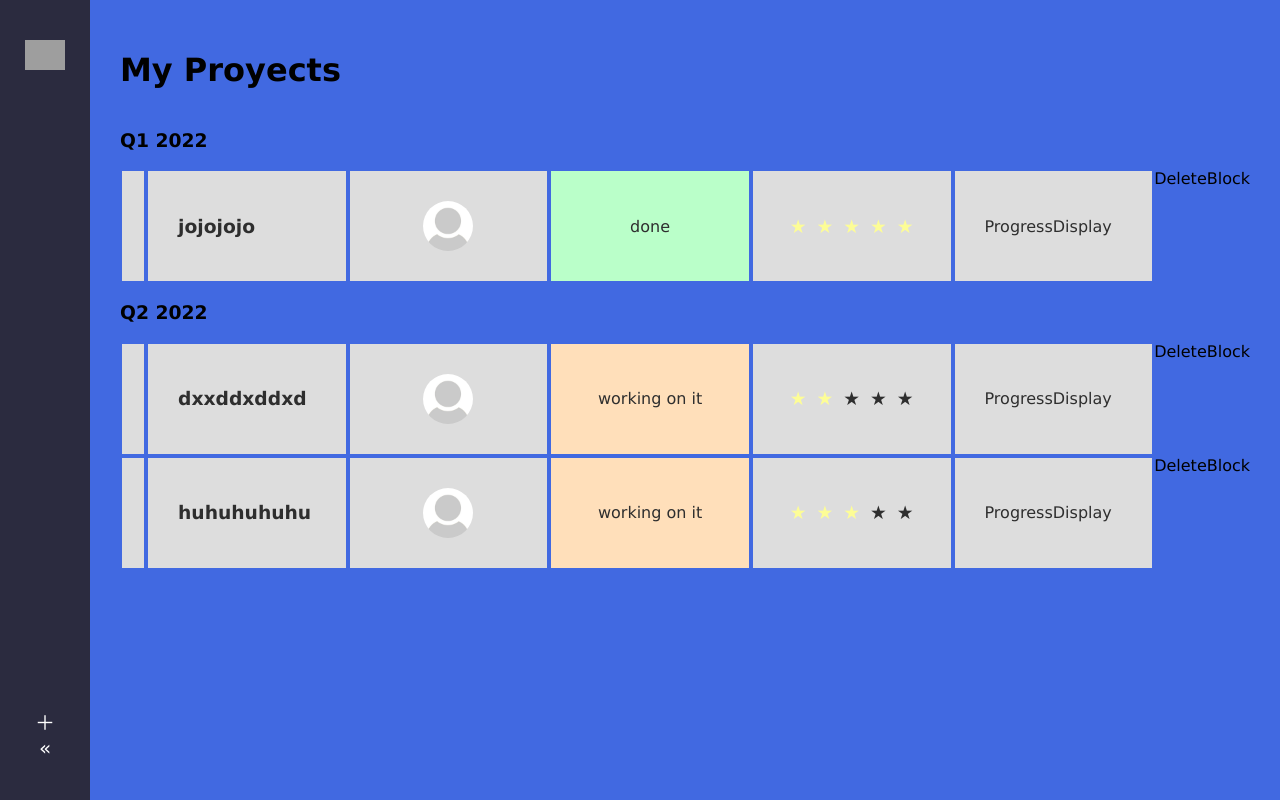
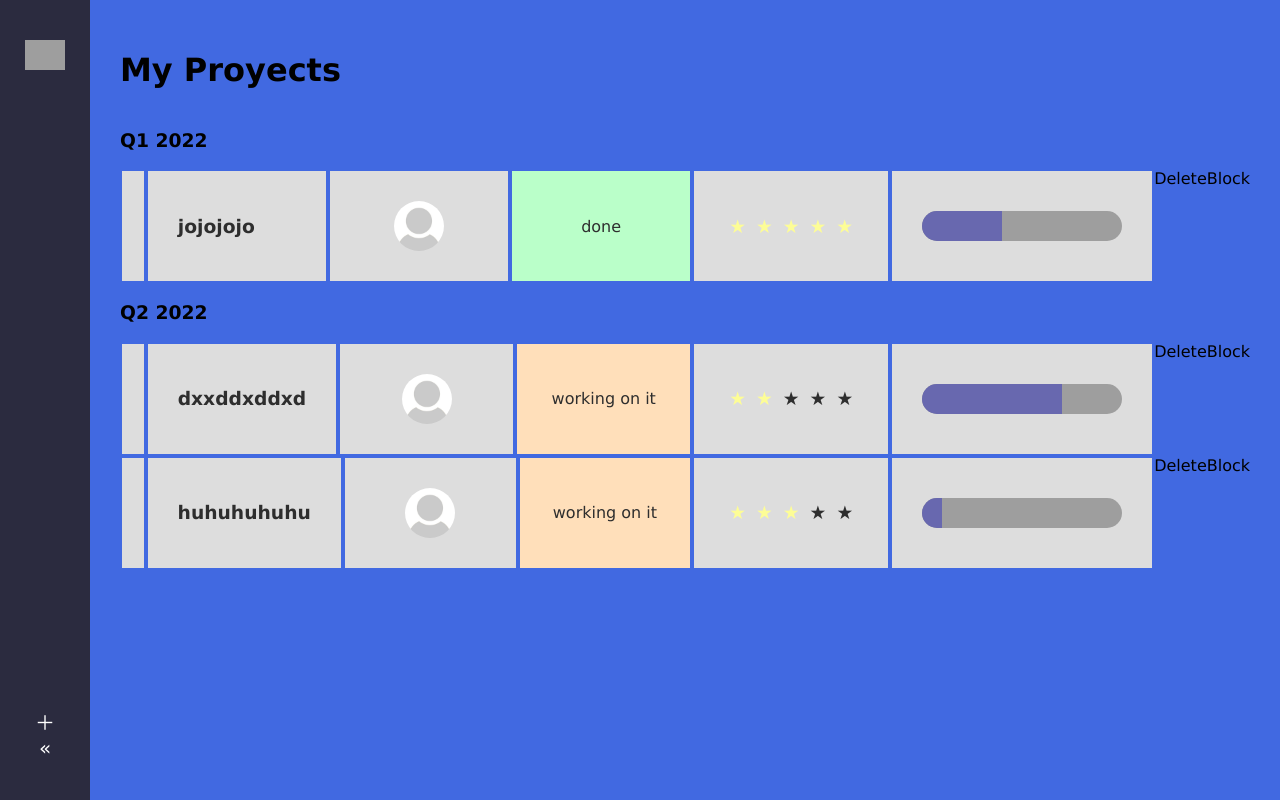
Before and after one commit to CaroMokka/Monday-Clone, a React (Create React App) app: page / in a window 1280 px wide. Built offline with nearby package versions, Linux system fonts and the light colour scheme; grey boxes are pictures that could not be loaded.

Commit message:
addProgressDisplay

```diff
--- a/src/components/ProgressDisplay.js
+++ b/src/components/ProgressDisplay.js
@@ -1,9 +1,13 @@
 import React from 'react'
 
-const ProgressDisplay = () => {
+const ProgressDisplay = ( { progress } ) => {
     return (
-        <div>
-            ProgressDisplay
+        <div className='progress-display'>
+            <div className='progress-bar'>
+                <div style={{width: progress + '%'}} className='progress-indicator'>
+
+                </div>
+            </div>
         </div>
     )
 }
--- a/src/components/TicketCard.js
+++ b/src/components/TicketCard.js
@@ -16,7 +16,7 @@
                 <AvatarDisplay ticket={ticket}/>
                 <StatusDisplay status={ticket.status}/>
                 <PriorityDisplay priority={ticket.priority}/>
-                <ProgressDisplay />
+                <ProgressDisplay progress={ticket.progress}/>
             </Link>
             <DeleteBlock />
         </div>
--- a/src/index.css
+++ b/src/index.css
@@ -97,3 +97,17 @@
     margin: 5px;
     padding: 0;
 }
+.ticket-card .progress-display {
+    min-width: 200px;
+}
+.ticket-card .progress-bar {
+    width: 100%;
+    height: 30px;
+    background-color: rgb(158,158,158);
+    border-radius: 15px;
+    overflow: hidden;
+}
+.ticket-card .progress-bar .progress-indicator {
+    background-color: rgb(104,104,175);
+    height: 100%;
+}
```
